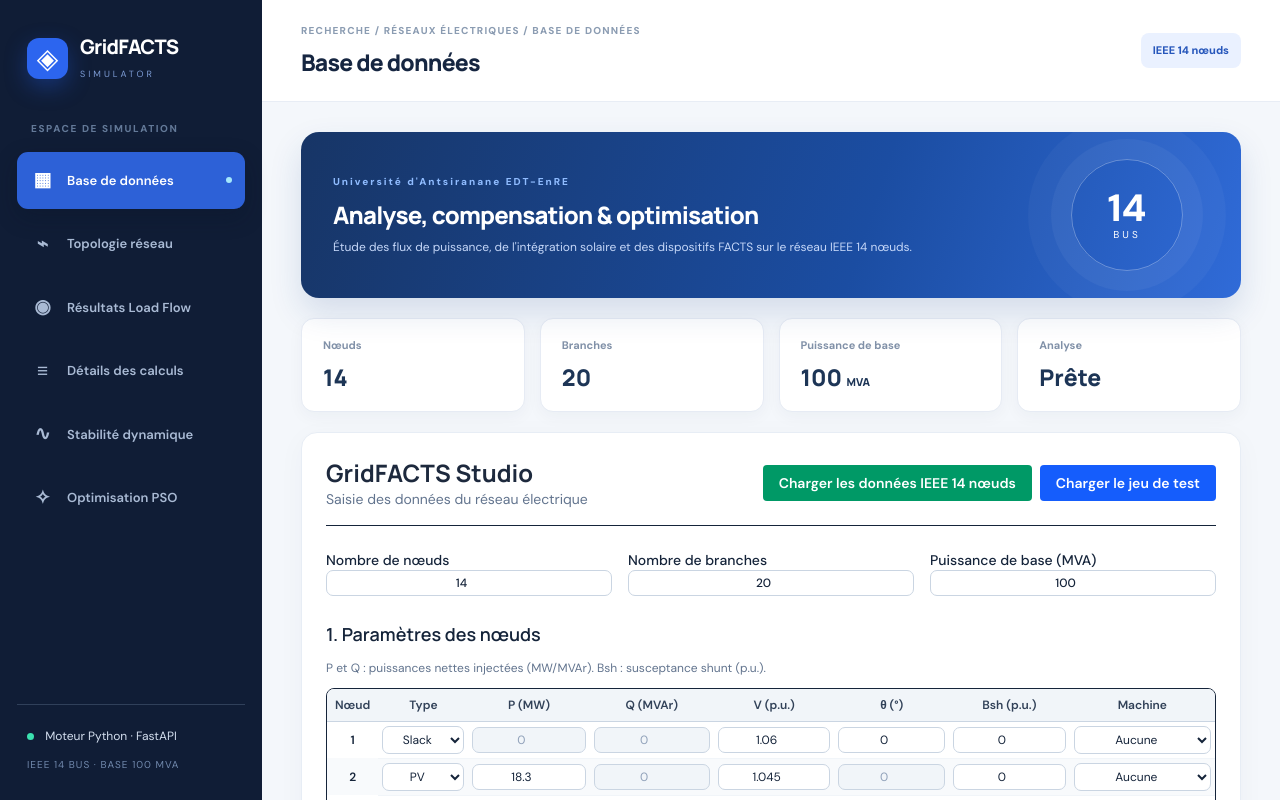
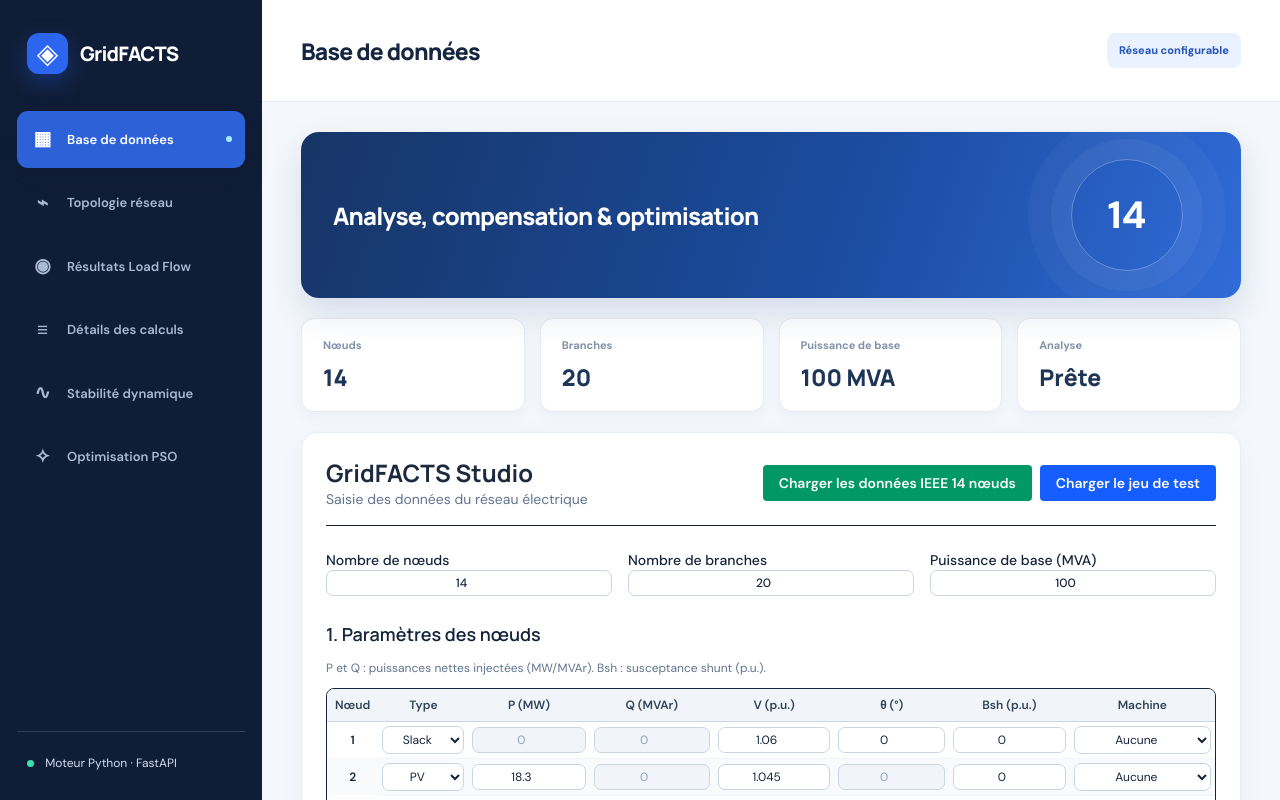
Before and after one commit to Yoshvah/GridFACTS_Simulator, a React (Vite) app in the folder react_ieee14/: page / in a window 1280 px wide. Shown: the top 800 px of the page. Built offline with nearby package versions, Linux system fonts and the light colour scheme.

Commit message:
versi V1

```diff
--- a/react_ieee14/src/App.jsx
+++ b/react_ieee14/src/App.jsx
@@ -24,7 +24,7 @@
   const [activeFacts, setActiveFacts] = useState([]);
   const [activeSolars, setActiveSolars] = useState([]);
   const [currentNetwork, setCurrentNetwork] = useState(null);
-  const [networkVersion, setNetworkVersion] = useState(0);
+  const [currentGenerators, setCurrentGenerators] = useState([]);
 
   // ============================================================
   // ÉTATS PERSISTANTS DU FORMULAIRE SAISIE
@@ -38,9 +38,6 @@
     DONNEES_IEEE14.branches.forEach(([dep, arr, r, x, b, tap], i) => {
       Object.assign(initial, { [`b${i+1}_dep`]: dep, [`b${i+1}_arr`]: arr, [`b${i+1}_r`]: r, [`b${i+1}_x`]: x, [`b${i+1}_b`]: b, [`b${i+1}_tap`]: tap });
     });
-    initial.bus_count = DONNEES_IEEE14.buses.length;
-    initial.branch_count = DONNEES_IEEE14.branches.length;
-    initial.base_mva = 100;
     return initial;
   });
 
@@ -58,9 +55,11 @@
     const safeSolars = Array.isArray(solars) ? solars : [];
 
     setErreur(null);
+    setResultats(null);
     setLoading(true);
     setPage("resultats");
-    setCurrentNetwork({ buses, branches, generators, version: networkVersion });
+    setCurrentNetwork({ buses, branches });
+    setCurrentGenerators(Array.isArray(generators) ? generators : []);
 
     try {
       const body = { buses, branches };
@@ -101,7 +100,7 @@
   // ============================================================
   const appliquerDispositifs = (facts, solars) => {
     if (currentNetwork) {
-      lancerSimulation(currentNetwork.buses, currentNetwork.branches, facts, solars, currentNetwork.generators);
+      lancerSimulation(currentNetwork.buses, currentNetwork.branches, facts, solars, currentGenerators);
     }
   };
 
@@ -110,25 +109,27 @@
   // ============================================================
   const lancerStabilite = async (params) => {
     setStabilityData(null);
-    if (!currentNetwork || currentNetwork.version !== networkVersion) {
-      setStabilityData({error: "Calculez d'abord le Load Flow avec les données de saisie actuelles."});
-      return;
-    }
     setLoading(true);
     try {
+      if (!currentNetwork?.buses?.length || !currentNetwork?.branches?.length) {
+        throw new Error("Veuillez d'abord calculer le réseau depuis la page Saisie pour utiliser les données actuelles.");
+      }
+      const buses = currentNetwork.buses.map((bus) => [...bus]);
+      const branches = currentNetwork.branches.map((branch) => [...branch]);
       const response = await fetch(
         `${import.meta.env.VITE_API_URL || "http://127.0.0.1:8000"}/api/stability`,
-        {method: "POST", headers: {"Content-Type": "application/json"},
-          body: JSON.stringify({
-            ...currentNetwork, facts: activeFacts, solars: activeSolars,
-            base_mva: Number(form.base_mva || 100), ...params,
-          })}
+        {
+          method: "POST", headers: { "Content-Type": "application/json" },
+          body: JSON.stringify({ buses, branches, generators: currentGenerators, facts: activeFacts, solars: activeSolars, ...params })
+        }
       );
       const data = await response.json();
-      if (!response.ok) throw new Error(typeof data.detail === "string" ? data.detail : JSON.stringify(data.detail));
+      if (!response.ok) throw new Error(
+        typeof data.detail === "string" ? data.detail : JSON.stringify(data.detail)
+      );
       setStabilityData(data);
     } catch (error) {
-      setStabilityData({error: error.message});
+      setStabilityData({ error: error.message });
     } finally {
       setLoading(false);
     }
@@ -142,7 +143,7 @@
       setResultats(null); setHistory(null); setYbusData(null);
       setBranchFlows(null); setStabilityData(null);
       setActiveFacts([]); setActiveSolars([]);
-      setCurrentNetwork(null);
+      setCurrentNetwork(null); setCurrentGenerators([]);
       setErreur(null); setPage("saisie");
     }
   };
@@ -159,28 +160,28 @@
   return (
     <div className="studio-shell">
       <aside className="studio-sidebar">
-        <div className="studio-brand"><span className="brand-symbol">◈</span><div><strong>GridFACTS</strong><small>SIMULATOR</small></div></div>
-        <div className="sidebar-caption">ESPACE DE SIMULATION</div>
+        <div className="studio-brand"><span className="brand-symbol">◈</span><div><strong>GridFACTS</strong></div></div>
+
         <div className="studio-nav">{navItems.map(([key, label, symbol]) => (
           <button key={key} onClick={() => setPage(key)} className={`studio-nav-item ${page === key ? "active" : ""}`}>
             <span className="nav-symbol">{symbol}</span><span>{label}</span>{page === key && <span className="nav-active-dot" />}
           </button>
         ))}</div>
-        <div className="sidebar-bottom"><div className="sidebar-status"><span className="status-light" /> Moteur Python · FastAPI</div><small>IEEE 14 BUS · BASE 100 MVA</small></div>
+        <div className="sidebar-bottom"><div className="sidebar-status"><span className="status-light" /> Moteur Python · FastAPI</div></div>
       </aside>
       <div className="studio-main">
         <header className="studio-topbar">
-          <div><div className="breadcrumbs">RECHERCHE / RÉSEAUX ÉLECTRIQUES / {current?.[1]?.toUpperCase()}</div><h1>{current?.[1]}</h1></div>
-          <div className="topbar-actions"><span className="version-chip">IEEE 14 nœuds</span>{(resultats || stabilityData) && <button className="reset-btn" onClick={reinitialiserDonnees}>Réinitialiser</button>}</div>
+          <div><h1>{current?.[1]}</h1></div>
+          <div className="topbar-actions"><span className="version-chip">Réseau configurable</span>{(resultats || stabilityData) && <button className="reset-btn" onClick={reinitialiserDonnees}>Réinitialiser</button>}</div>
         </header>
         <div className="studio-content">
-          <div className="intro-banner"><div><span className="eyebrow">Université d'Antsiranane EDT-EnRE </span><h2>Analyse, compensation & optimisation</h2><p>Étude des flux de puissance, de l'intégration solaire et des dispositifs FACTS sur le réseau IEEE 14 nœuds.</p></div><div className="banner-orbit" aria-hidden="true"><span>14</span><small>BUS</small></div></div>
-          <div className="studio-kpis"><div><span>Nœuds</span><strong>{currentNetwork?.buses.length ?? Number(form.bus_count)}</strong></div><div><span>Branches</span><strong>{currentNetwork?.branches.length ?? Number(form.branch_count)}</strong></div><div><span>Puissance de base</span><strong>{Number(form.base_mva || 100)} <small>MVA</small></strong></div><div><span>Analyse</span><strong>{loading ? "Calcul…" : resultats ? "Convergée" : "Prête"}</strong></div></div>
+          <div className="intro-banner"><div><h2>Analyse, compensation & optimisation</h2></div><div className="banner-orbit" aria-hidden="true"><span>{currentNetwork?.buses?.length ?? DONNEES_IEEE14.buses.length}</span></div></div>
+          <div className="studio-kpis"><div><span>Nœuds</span><strong>{currentNetwork?.buses?.length ?? DONNEES_IEEE14.buses.length}</strong></div><div><span>Branches</span><strong>{currentNetwork?.branches?.length ?? DONNEES_IEEE14.branches.length}</strong></div><div><span>Puissance de base</span><strong>100 MVA</strong></div><div><span>Analyse</span><strong>{loading ? "Calcul…" : resultats ? "Convergée" : "Prête"}</strong></div></div>
       <main className="studio-workspace">
         {page === "saisie" && (
           <Saisie
             form={form}
-            setForm={(update) => { setForm(update); setNetworkVersion(v => v + 1); }}
+            setForm={(next) => { setForm(prev => typeof next === "function" ? next(prev) : next); setCurrentNetwork(null); setCurrentGenerators([]); setStabilityData(null); setResultats(null); setHistory(null); setYbusData(null); setBranchFlows(null); setActiveFacts([]); setActiveSolars([]); }}
             onCalculer={lancerSimulation}
           />
         )}
@@ -214,7 +215,7 @@
         )}
 
         {page === "stabilite" && (
-          <Stabilite data={stabilityData} onSimuler={lancerStabilite} loading={loading} branches={currentNetwork?.branches || []} buses={currentNetwork?.buses || []} solars={activeSolars} generators={currentNetwork?.generators || []} />
+          <Stabilite data={stabilityData} onSimuler={lancerStabilite} loading={loading} branches={currentNetwork?.branches || []} buses={currentNetwork?.buses || []} solars={activeSolars} generators={currentGenerators} />
         )}
 
         {/* NOUVELLE PAGE OPTIMISATION */}
--- a/react_ieee14/src/data/ieee14.js
+++ b/react_ieee14/src/data/ieee14.js
@@ -49,46 +49,37 @@
 // ============================================================
 // RÉSEAU INVALIDE (POUR TESTER LES ERREURS)
 // ============================================================
+
+// ============================================================
+// TEST : IEEE 14 NŒUDS AVEC CHARGES AUGMENTÉES DE 50 %
+// Objectif : étudier les sous-tensions et l'optimisation SVC
+// Lignes et paramètres des générateurs inchangés
+// ============================================================
+
 export const TEST = {
   buses: [
     [1, 3, 0, 0, 1.06, 0, 0],
     [2, 2, 18.3, 0, 1.045, 0, 0],
-    [3, 2, -942.0, 0, 1.01, 0, 0],    // Surcharge x10
-    [4, 1, -478.0, -39.0, 1.0, 0, 0],
-    [5, 1, -76.0, -16.0, 1.0, 0, 0],
-    [6, 2, -112.0, 0, 1.07, 0, 0],
+    [3, 2, -94.2, 0, 1.01, 0, 0],
+    [4, 1, -86.04, -9.75, 1.0, 0, 0],
+    [5, 1, -13.68, -4.00, 1.0, 0, 0],
+    [6, 2, -11.2, 0, 1.07, 0, 0],
     [7, 1, 0, 0, 1.0, 0, 0],
     [8, 2, 0, 0, 1.09, 0, 0],
-    [9, 1, -295.0, -166.0, 1.0, 0, 0.19],
-    [10, 1, -90.0, -58.0, 1.0, 0, 0],
-    [11, 1, -35.0, -18.0, 1.0, 0, 0],
-    [12, 1, -61.0, -16.0, 1.0, 0, 0],
-    [13, 1, -135.0, -58.0, 1.0, 0, 0],
-    [14, 1, -149.0, -50.0, 1.0, 0, 0]
-  ],
-  branches: [
-    [1, 2, 0.01938, 0.05917, 0.0528, 0],
-    [1, 5, 0.05403, 0.22304, 0.0492, 0],
-    [2, 3, 0.0, 0.0, 0.0, 0],         // Impédance nulle (provoque une erreur)
-    [2, 4, 0.05811, 0.17632, 0.0340, 0],
-    [2, 5, 0.05695, 0.17388, 0.0346, 0],
-    [3, 4, 0.06701, 0.17103, 0.0128, 0],
-    [4, 5, 0.01335, 0.04211, 0.0, 0],
-    [4, 7, 0.0, 0.20912, 0.0, 0.978],
-    [4, 9, 0.0, 0.55618, 0.0, 0.969],
-    [5, 6, 0.0, 0.25202, 0.0, 0.932],
-    [6, 11, 0.09498, 0.19890, 0.0, 0],
-    [6, 12, 0.12291, 0.25581, 0.0, 0],
-    [6, 13, 0.06615, 0.13027, 0.0, 0],
-    [7, 8, 0.0, 0.17615, 0.0, 0],
-    [7, 9, 0.0, 0.11001, 0.0, 0],
-    [9, 10, 0.03181, 0.08450, 0.0, 0],
-    [9, 14, 0.12711, 0.27038, 0.0, 0],
-    [10, 11, 0.08205, 0.19207, 0.0, 0],
-    [12, 13, 0.22092, 0.19988, 0.0, 0],
-    [13, 14, 0.17093, 0.34802, 0.0, 0]
-  ]
+    [9, 1, -53.10, -55.00, 1.0, 0, 0.19],
+    [10, 1, -16.20, -20.00, 1.0, 0, 0],
+    [11, 1, -6.30, -6.00, 1.0, 0, 0],
+    [12, 1, -10.98, -6.00, 1.0, 0, 0],
+    [13, 1, -24.30, -20.00, 1.0, 0, 0],
+    [14, 1, -26.82, -20.00, 1.0, 0, 0]
+      ],
+
+  // Paramètres des lignes IEEE 14 inchangés
+  branches: DONNEES_IEEE14.branches.map(
+    (ligne) => [...ligne]
+  )
 };
+
 
 // ============================================================
 // UTILITAIRES
```
